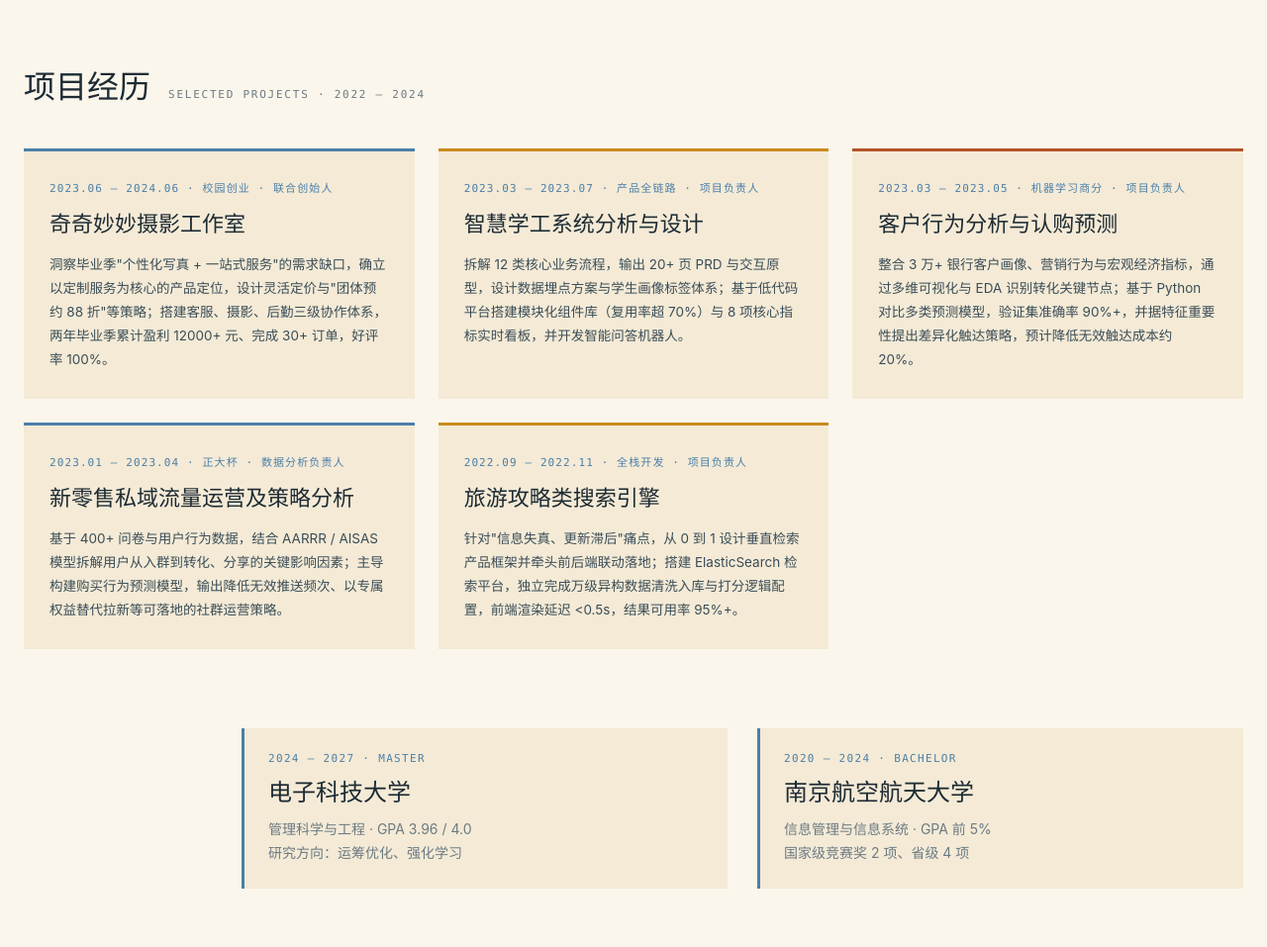
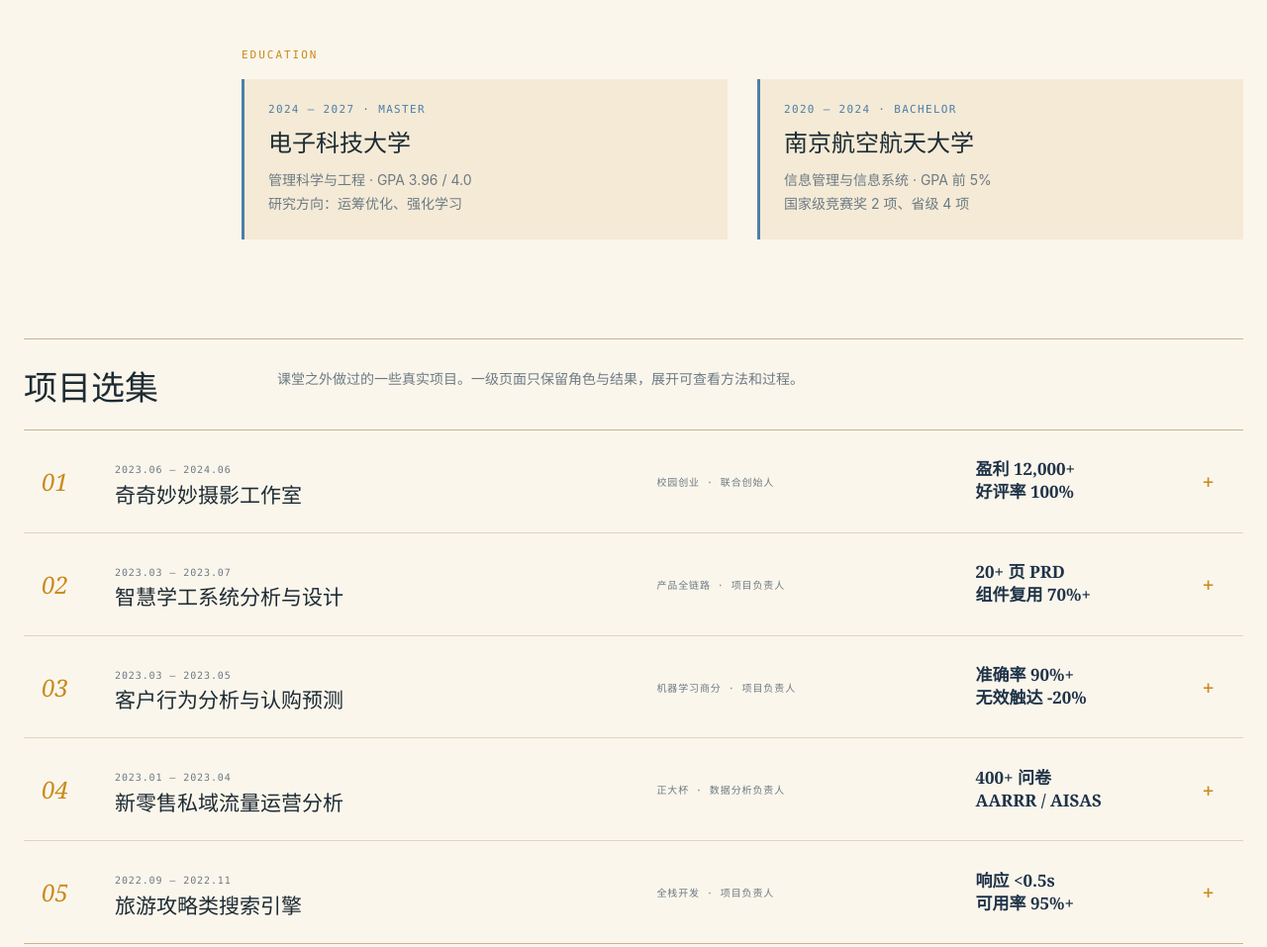
Before and after one commit to xindanzhang559-ai/OnePage-for-eggZ, a plain HTML site: page index.html in a window 1280 px wide. Shown: the part 3200-4157 px from the top of the page at 99% size. Drawn offline with Linux system fonts and the light colour scheme.

Commit message:
Refine project section and fix portrait

```diff
--- a/index.html
+++ b/index.html
@@ -127,24 +127,32 @@
     .role .company{font-family:var(--mono);font-size:11px;letter-spacing:.14em;color:var(--gold);text-transform:uppercase;margin-bottom:4px}
     .role h3{font-family:var(--serif);font-size:24px;font-weight:500;margin-bottom:10px}
     .role p{color:var(--muted);max-width:680px}
-    .edu-grid{display:grid;grid-template-columns:1fr 1fr;gap:30px;margin-top:80px;padding-left:220px}
+    .education{margin-top:80px;padding-left:220px}
+    .subsection-label{font:11px var(--mono);letter-spacing:.18em;color:var(--gold);text-transform:uppercase;margin-bottom:18px}
+    .edu-grid{display:grid;grid-template-columns:1fr 1fr;gap:30px}
     .edu{padding:24px;background:var(--canvas-warm);border-left:3px solid var(--peacock)}
     .edu .meta{font:11px var(--mono);color:var(--peacock);letter-spacing:.12em;text-transform:uppercase;margin-bottom:6px}
     .edu h3{font-family:var(--serif);font-size:24px;font-weight:500;margin-bottom:6px}
     .edu p{color:var(--muted);font-size:14px}
 
     /* projects */
-    .projects{margin-top:90px}
-    .projects-head{font-family:var(--serif);font-size:32px;font-weight:500;margin-bottom:36px;display:flex;align-items:baseline;gap:18px;flex-wrap:wrap}
-    .projects-head span{font-family:var(--mono);font-size:11px;letter-spacing:.16em;color:var(--muted);text-transform:uppercase}
-    .projects-grid{display:grid;grid-template-columns:repeat(3,1fr);gap:24px}
-    .project{padding:28px 26px;background:var(--canvas-warm);border-top:3px solid var(--peacock);transition:transform .3s,box-shadow .3s}
-    .project:nth-child(3n+2){border-top-color:var(--gold)}
-    .project:nth-child(3n){border-top-color:var(--clay)}
-    .project:hover{transform:translateY(-4px);box-shadow:0 20px 40px -20px rgba(15,95,121,.2)}
-    .project .meta{font:11px var(--mono);color:var(--peacock);letter-spacing:.1em;text-transform:uppercase;margin-bottom:10px}
-    .project h4{font-family:var(--serif);font-size:22px;font-weight:500;margin-bottom:10px}
-    .project p{font-size:13.5px;color:var(--ink-soft);line-height:1.78}
+    .projects{margin-top:100px;border-top:1px solid var(--line-strong);padding-top:28px}
+    .projects-head{display:grid;grid-template-columns:220px 1fr;gap:36px;margin-bottom:22px}
+    .projects-head h3{font-family:var(--serif);font-size:34px;font-weight:500;line-height:1.2}
+    .projects-head p{max-width:560px;color:var(--muted);font-size:14px}
+    .projects-list{border-bottom:1px solid var(--line-strong)}
+    .project{border-top:1px solid var(--line);transition:background .25s}
+    .project:first-child{border-top-color:var(--line-strong)}
+    .project:hover,.project[open]{background:var(--canvas-warm)}
+    .project summary{list-style:none;display:grid;grid-template-columns:52px minmax(260px,1.4fr) minmax(180px,.8fr) minmax(130px,.55fr) 24px;gap:22px;align-items:center;padding:24px 18px;cursor:pointer}
+    .project summary::-webkit-details-marker{display:none}
+    .project-no{font:italic 24px var(--serif);color:var(--gold)}
+    .project-title h4{font-family:var(--serif);font-size:21px;font-weight:500;line-height:1.3}
+    .project-title span,.project-role{font:10px var(--mono);letter-spacing:.09em;color:var(--muted);text-transform:uppercase}
+    .project-result{font-family:var(--serif);font-size:17px;color:var(--peacock-dk);line-height:1.35}
+    .project-toggle{font-size:20px;color:var(--gold);transition:transform .25s}
+    .project[open] .project-toggle{transform:rotate(45deg)}
+    .project-detail{margin:0 42px 0 92px;padding:0 0 26px;max-width:720px;color:var(--ink-soft);font-size:14px;line-height:1.8}
 
     /* capabilities */
     .cap-wrap{background:var(--canvas-warm);padding:120px 0}
@@ -229,8 +237,13 @@
       .timeline-wrap::before{left:0}
       .role{grid-template-columns:1fr;gap:8px;padding-left:22px}
       .role::before{left:-4px;top:14px}
-      .edu-grid{grid-template-columns:1fr;padding-left:22px}
-      .projects-grid{grid-template-columns:1fr}
+      .education{padding-left:22px}
+      .edu-grid{grid-template-columns:1fr}
+      .projects-head{grid-template-columns:1fr;gap:8px}
+      .project summary{grid-template-columns:38px 1fr 24px;gap:12px;padding:20px 10px}
+      .project-role,.project-result{grid-column:2}
+      .project-toggle{grid-column:3;grid-row:1 / span 3}
+      .project-detail{margin:0 24px 0 60px}
       .skills{grid-template-columns:1fr}
       .life-lead{grid-template-columns:1fr;grid-auto-rows:240px}
       .life-lead figure,.life-lead figure:nth-child(2),.life-lead figure:nth-child(3){grid-row:span 1}
@@ -365,39 +378,22 @@
       <article class="role reveal"><time>2024.10 — 2025.01</time><div class="role-body"><div class="company">中航成飞研究所 · 经管中心</div><h3>前沿研究员</h3><p>搭建多模型集成预测框架，并将算法封装为面向工程人员的可视化决策辅助工具，完成从模型到可用软件的闭环。</p></div></article>
       <article class="role reveal"><time>2023.10 — 2026.12</time><div class="role-body"><div class="company">作业帮 · 线上业务中心</div><h3>运营实习生</h3><p>以漏斗与归因分析定位新人培训、留存问题，协助重构流程与运营策略，推动结训通过率环比提升约 5pp。</p></div></article>
     </div>
-    <div class="projects reveal">
-      <h3 class="projects-head">项目经历 <span>Selected Projects · 2022 — 2024</span></h3>
-      <div class="projects-grid">
-        <article class="project">
-          <div class="meta">2023.06 — 2024.06 · 校园创业 · 联合创始人</div>
-          <h4>奇奇妙妙摄影工作室</h4>
-          <p>洞察毕业季"个性化写真 + 一站式服务"的需求缺口，确立以定制服务为核心的产品定位，设计灵活定价与"团体预约 88 折"等策略；搭建客服、摄影、后勤三级协作体系，两年毕业季累计盈利 12000+ 元、完成 30+ 订单，好评率 100%。</p>
-        </article>
-        <article class="project">
-          <div class="meta">2023.03 — 2023.07 · 产品全链路 · 项目负责人</div>
-          <h4>智慧学工系统分析与设计</h4>
-          <p>拆解 12 类核心业务流程，输出 20+ 页 PRD 与交互原型，设计数据埋点方案与学生画像标签体系；基于低代码平台搭建模块化组件库（复用率超 70%）与 8 项核心指标实时看板，并开发智能问答机器人。</p>
-        </article>
-        <article class="project">
-          <div class="meta">2023.03 — 2023.05 · 机器学习商分 · 项目负责人</div>
-          <h4>客户行为分析与认购预测</h4>
-          <p>整合 3 万+ 银行客户画像、营销行为与宏观经济指标，通过多维可视化与 EDA 识别转化关键节点；基于 Python 对比多类预测模型，验证集准确率 90%+，并据特征重要性提出差异化触达策略，预计降低无效触达成本约 20%。</p>
-        </article>
-        <article class="project">
-          <div class="meta">2023.01 — 2023.04 · 正大杯 · 数据分析负责人</div>
-          <h4>新零售私域流量运营及策略分析</h4>
-          <p>基于 400+ 问卷与用户行为数据，结合 AARRR / AISAS 模型拆解用户从入群到转化、分享的关键影响因素；主导构建购买行为预测模型，输出降低无效推送频次、以专属权益替代拉新等可落地的社群运营策略。</p>
-        </article>
-        <article class="project">
-          <div class="meta">2022.09 — 2022.11 · 全栈开发 · 项目负责人</div>
-          <h4>旅游攻略类搜索引擎</h4>
-          <p>针对"信息失真、更新滞后"痛点，从 0 到 1 设计垂直检索产品框架并牵头前后端联动落地；搭建 ElasticSearch 检索平台，独立完成万级异构数据清洗入库与打分逻辑配置，前端渲染延迟 &lt;0.5s，结果可用率 95%+。</p>
-        </article>
+    <div class="education reveal">
+      <div class="subsection-label">Education</div>
+      <div class="edu-grid">
+        <article class="edu"><div class="meta">2024 — 2027 · Master</div><h3>电子科技大学</h3><p>管理科学与工程 · GPA 3.96 / 4.0<br>研究方向：运筹优化、强化学习</p></article>
+        <article class="edu"><div class="meta">2020 — 2024 · Bachelor</div><h3>南京航空航天大学</h3><p>信息管理与信息系统 · GPA 前 5%<br>国家级竞赛奖 2 项、省级 4 项</p></article>
       </div>
     </div>
-    <div class="edu-grid">
-      <article class="edu reveal"><div class="meta">2024 — 2027 · Master</div><h3>电子科技大学</h3><p>管理科学与工程 · GPA 3.96 / 4.0<br>研究方向：运筹优化、强化学习</p></article>
-      <article class="edu reveal"><div class="meta">2020 — 2024 · Bachelor</div><h3>南京航空航天大学</h3><p>信息管理与信息系统 · GPA 前 5%<br>国家级竞赛奖 2 项、省级 4 项</p></article>
+    <div class="projects reveal">
+      <div class="projects-head"><h3>项目选集</h3><p>课堂之外做过的一些真实项目。一级页面只保留角色与结果，展开可查看方法和过程。</p></div>
+      <div class="projects-list">
+        <details class="project"><summary><span class="project-no">01</span><span class="project-title"><span>2023.06 — 2024.06</span><h4>奇奇妙妙摄影工作室</h4></span><span class="project-role">校园创业 · 联合创始人</span><strong class="project-result">盈利 12,000+<br>好评率 100%</strong><span class="project-toggle" aria-hidden="true">+</span></summary><p class="project-detail">洞察毕业季“个性化写真 + 一站式服务”的需求缺口，确立定制服务定位，设计灵活定价与团体预约策略，并搭建客服、摄影、后勤三级协作体系，累计完成 30+ 订单。</p></details>
+        <details class="project"><summary><span class="project-no">02</span><span class="project-title"><span>2023.03 — 2023.07</span><h4>智慧学工系统分析与设计</h4></span><span class="project-role">产品全链路 · 项目负责人</span><strong class="project-result">20+ 页 PRD<br>组件复用 70%+</strong><span class="project-toggle" aria-hidden="true">+</span></summary><p class="project-detail">拆解 12 类核心业务流程，输出 PRD 与交互原型，设计数据埋点及学生画像标签体系；基于低代码平台搭建模块化组件库、8 项核心指标看板与智能问答机器人。</p></details>
+        <details class="project"><summary><span class="project-no">03</span><span class="project-title"><span>2023.03 — 2023.05</span><h4>客户行为分析与认购预测</h4></span><span class="project-role">机器学习商分 · 项目负责人</span><strong class="project-result">准确率 90%+<br>无效触达 -20%</strong><span class="project-toggle" aria-hidden="true">+</span></summary><p class="project-detail">整合 3 万+ 银行客户画像、营销行为与宏观经济指标，通过 EDA 识别转化关键节点；使用 Python 对比多类预测模型，并基于特征重要性提出差异化触达策略。</p></details>
+        <details class="project"><summary><span class="project-no">04</span><span class="project-title"><span>2023.01 — 2023.04</span><h4>新零售私域流量运营分析</h4></span><span class="project-role">正大杯 · 数据分析负责人</span><strong class="project-result">400+ 问卷<br>AARRR / AISAS</strong><span class="project-toggle" aria-hidden="true">+</span></summary><p class="project-detail">结合问卷与用户行为数据拆解从入群到转化、分享的关键影响因素，主导构建购买行为预测模型，输出减少无效推送、以专属权益替代拉新等社群运营策略。</p></details>
+        <details class="project"><summary><span class="project-no">05</span><span class="project-title"><span>2022.09 — 2022.11</span><h4>旅游攻略类搜索引擎</h4></span><span class="project-role">全栈开发 · 项目负责人</span><strong class="project-result">响应 &lt;0.5s<br>可用率 95%+</strong><span class="project-toggle" aria-hidden="true">+</span></summary><p class="project-detail">从 0 到 1 设计垂直检索产品，搭建 ElasticSearch 检索平台，独立完成万级异构数据清洗入库、打分逻辑配置与前端联动。</p></details>
+      </div>
     </div>
   </div></section>
 
```
Also changed, not shown: assets/photos/portrait/hero-cutout.png.
